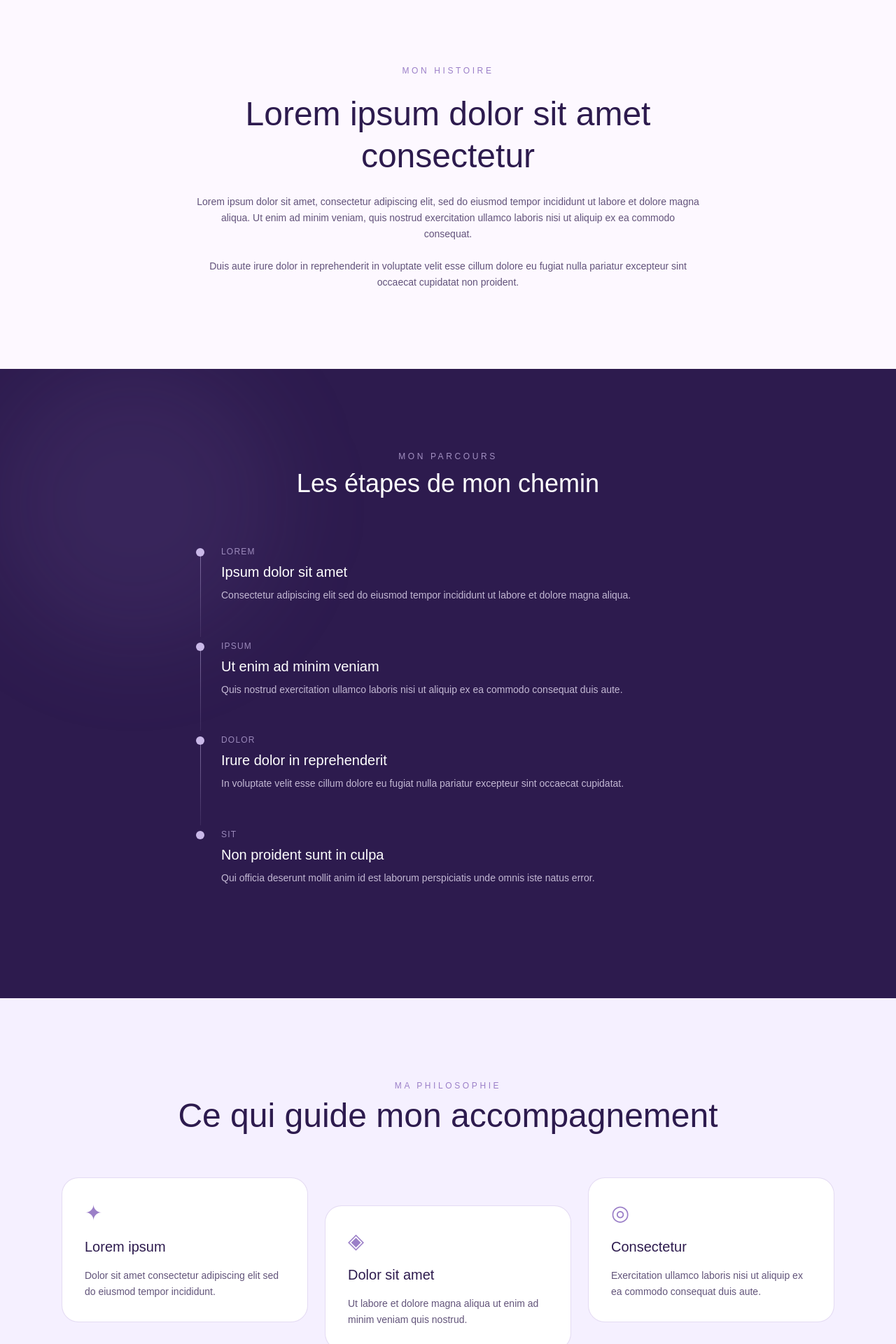
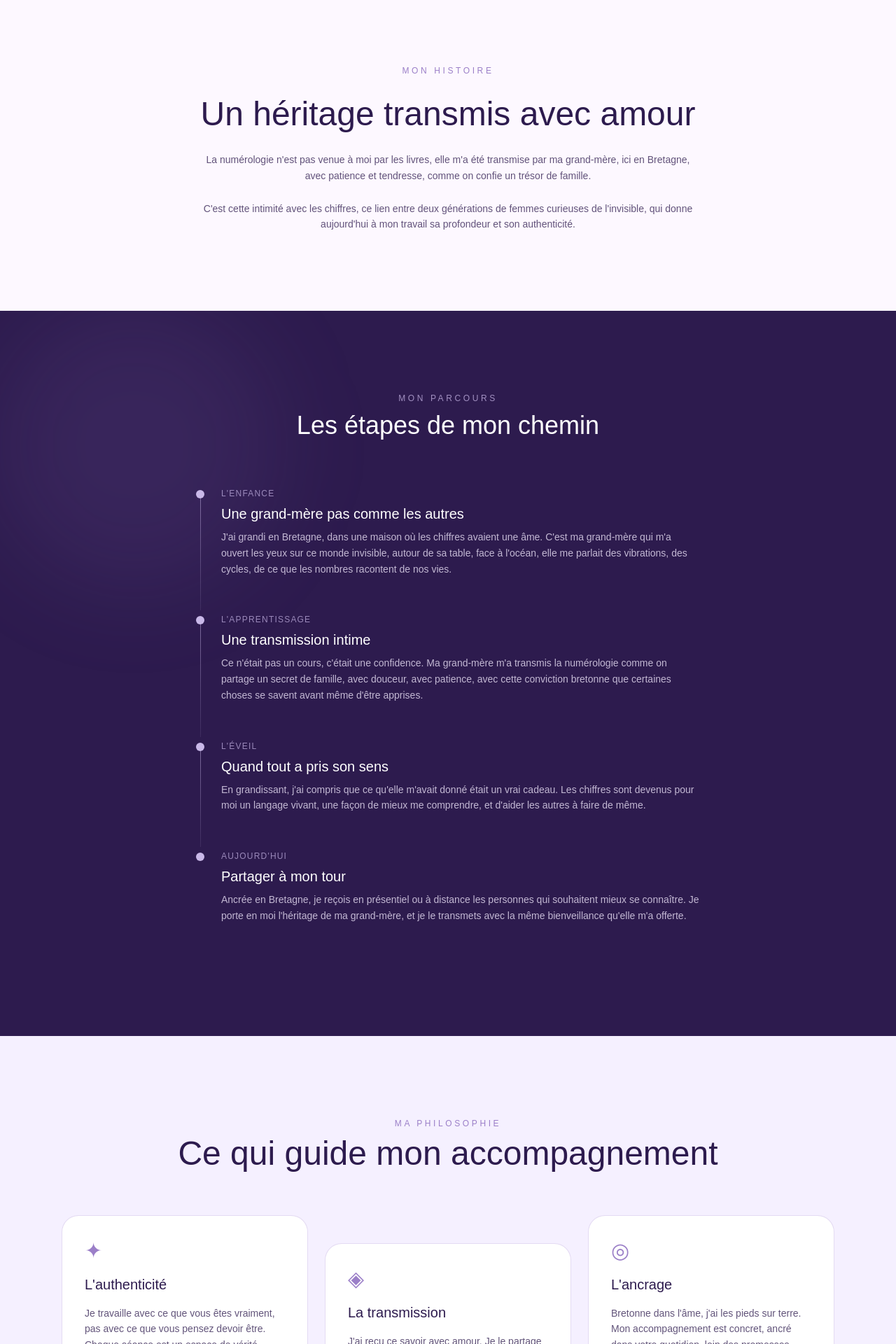
Before and after one commit to GumSurf/maryse-bien-etre, a Next.js app: page /about in a window 1280 px wide. Shown: the part 860-2780 px from the top of the page at 70% size. Built offline with nearby package versions, Linux system fonts and the light colour scheme; a web font is replaced by a local one.

Commit message:
Add: story maryse a little bit

```diff
--- a/src/app/about/page.tsx
+++ b/src/app/about/page.tsx
@@ -17,42 +17,42 @@ const fadeUp = {
 
 const parcours = [
   {
-    annee: "Lorem",
-    titre: "Ipsum dolor sit amet",
-    desc: "Consectetur adipiscing elit sed do eiusmod tempor incididunt ut labore et dolore magna aliqua.",
+    annee: "L'enfance",
+    titre: "Une grand-mère pas comme les autres",
+    desc: "J'ai grandi en Bretagne, dans une maison où les chiffres avaient une âme. C'est ma grand-mère qui m'a ouvert les yeux sur ce monde invisible, autour de sa table, face à l'océan, elle me parlait des vibrations, des cycles, de ce que les nombres racontent de nos vies.",
   },
   {
-    annee: "Ipsum",
-    titre: "Ut enim ad minim veniam",
-    desc: "Quis nostrud exercitation ullamco laboris nisi ut aliquip ex ea commodo consequat duis aute.",
+    annee: "L'apprentissage",
+    titre: "Une transmission intime",
+    desc: "Ce n'était pas un cours, c'était une confidence. Ma grand-mère m'a transmis la numérologie comme on partage un secret de famille, avec douceur, avec patience, avec cette conviction bretonne que certaines choses se savent avant même d'être apprises.",
   },
   {
-    annee: "Dolor",
-    titre: "Irure dolor in reprehenderit",
-    desc: "In voluptate velit esse cillum dolore eu fugiat nulla pariatur excepteur sint occaecat cupidatat.",
+    annee: "L'éveil",
+    titre: "Quand tout a pris son sens",
+    desc: "En grandissant, j'ai compris que ce qu'elle m'avait donné était un vrai cadeau. Les chiffres sont devenus pour moi un langage vivant, une façon de mieux me comprendre, et d'aider les autres à faire de même.",
   },
   {
-    annee: "Sit",
-    titre: "Non proident sunt in culpa",
-    desc: "Qui officia deserunt mollit anim id est laborum perspiciatis unde omnis iste natus error.",
+    annee: "Aujourd'hui",
+    titre: "Partager à mon tour",
+    desc: "Ancrée en Bretagne, je reçois en présentiel ou à distance les personnes qui souhaitent mieux se connaître. Je porte en moi l'héritage de ma grand-mère, et je le transmets avec la même bienveillance qu'elle m'a offerte.",
   },
 ];
 
 const valeurs = [
   {
     icon: "✦",
-    title: "Lorem ipsum",
-    desc: "Dolor sit amet consectetur adipiscing elit sed do eiusmod tempor incididunt.",
+    title: "L'authenticité",
+    desc: "Je travaille avec ce que vous êtes vraiment, pas avec ce que vous pensez devoir être. Chaque séance est un espace de vérité bienveillante.",
   },
   {
     icon: "◈",
-    title: "Dolor sit amet",
-    desc: "Ut labore et dolore magna aliqua ut enim ad minim veniam quis nostrud.",
+    title: "La transmission",
+    desc: "J'ai reçu ce savoir avec amour. Je le partage de la même façon, avec le temps qu'il faut, sans brusquer, en respectant votre rythme.",
   },
   {
     icon: "◎",
-    title: "Consectetur",
-    desc: "Exercitation ullamco laboris nisi ut aliquip ex ea commodo consequat duis aute.",
+    title: "L'ancrage",
+    desc: "Bretonne dans l'âme, j'ai les pieds sur terre. Mon accompagnement est concret, ancré dans votre quotidien, loin des promesses vagues.",
   },
 ];
 
@@ -91,8 +91,9 @@ export default function AboutPage() {
               variants={fadeUp} initial="hidden" animate="visible" custom={2}
               className="font-lato text-base text-[#2D1B4E]/75 leading-relaxed max-w-md"
             >
-              Lorem ipsum dolor sit amet, consectetur adipiscing elit. Sed do
-              eiusmod tempor incididunt ut labore et dolore magna aliqua.
+              Praticienne en numérologie et magnétisme, j'ai grandi en Bretagne auprès
+              d'une grand-mère qui m'a transmis l'amour des chiffres et de leurs vibrations.
+              Aujourd'hui, je partage ce savoir avec bienveillance, en présentiel ou à distance.
             </motion.p>
           </div>
 
@@ -123,24 +124,23 @@ export default function AboutPage() {
             variants={fadeUp} initial="hidden" whileInView="visible" viewport={{ once: true }} custom={1}
             className="font-playfair text-4xl md:text-5xl text-[#2D1B4E] leading-tight"
           >
-            Lorem ipsum dolor sit amet consectetur
+            Un héritage transmis avec amour
           </motion.h2>
           <motion.p
             variants={fadeUp} initial="hidden" whileInView="visible" viewport={{ once: true }} custom={2}
             className="font-lato text-sm text-[#2D1B4E]/75 leading-relaxed"
           >
-            Lorem ipsum dolor sit amet, consectetur adipiscing elit, sed do
-            eiusmod tempor incididunt ut labore et dolore magna aliqua. Ut enim
-            ad minim veniam, quis nostrud exercitation ullamco laboris nisi ut
-            aliquip ex ea commodo consequat.
+            La numérologie n'est pas venue à moi par les livres, elle m'a été transmise
+            par ma grand-mère, ici en Bretagne, avec patience et tendresse, comme on
+            confie un trésor de famille.
           </motion.p>
           <motion.p
             variants={fadeUp} initial="hidden" whileInView="visible" viewport={{ once: true }} custom={3}
             className="font-lato text-sm text-[#2D1B4E]/75 leading-relaxed"
           >
-            Duis aute irure dolor in reprehenderit in voluptate velit esse
-            cillum dolore eu fugiat nulla pariatur excepteur sint occaecat
-            cupidatat non proident.
+            C'est cette intimité avec les chiffres, ce lien entre deux générations de femmes
+            curieuses de l'invisible, qui donne aujourd'hui à mon travail sa profondeur
+            et son authenticité.
           </motion.p>
         </div>
       </section>
```
